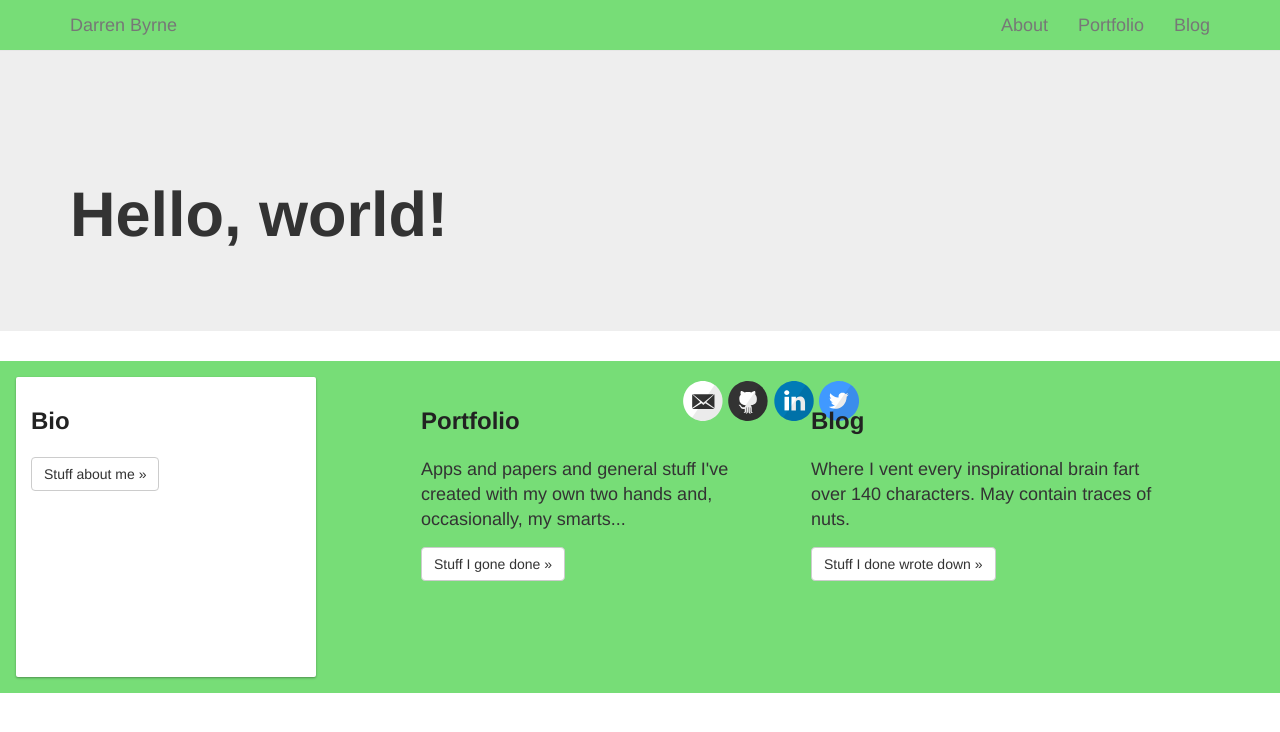
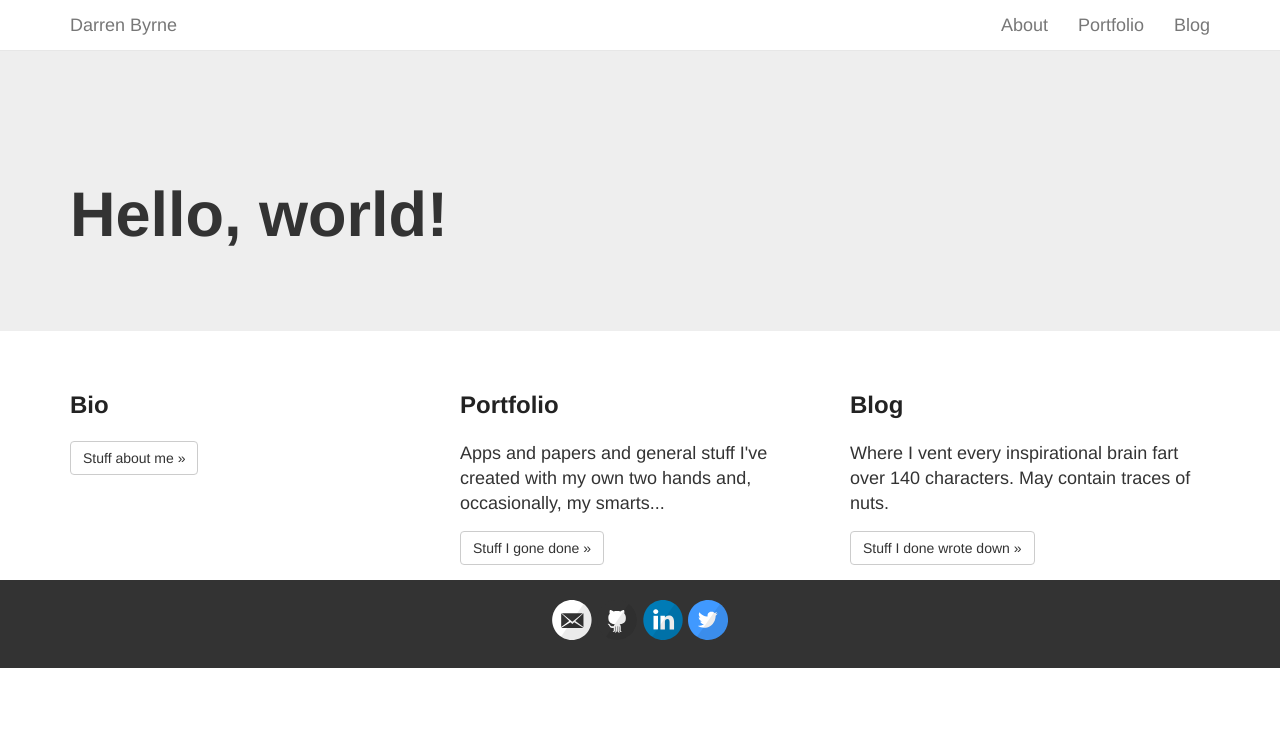
Before and after one commit to Dazby/dazby.github.io, a Jekyll site: the page built from index.html, in a window 1280 px wide. Shown: the top 732 px of the page. Built offline with Jekyll 4.4.1, drawn with Linux system fonts in a browser that asks for light colours; nearby versions of some CDN libraries; Markdown is read by kramdown in place of the engine named in the settings.

Commit message:
layout updates

```diff
--- a/css/style.scss
+++ b/css/style.scss
@@ -191,32 +191,12 @@ img {
 }
 
 .wrapper-footer {
-    background-color: $green;
+    background-color: $darkGray;
 }
 
 footer {
     padding: 20px 0;
     text-align: center;
-}
-
-.card {
-    background: #fff;
-    border-radius: 2px;
-    display: block;
-    float: left;
-    height: 300px;
-    margin: 1rem;
-    position: relative;
-    width: 300px;
-}
-
-.card-1 {
-    box-shadow: 0 1px 3px rgba(0,0,0,0.12), 0 1px 2px rgba(0,0,0,0.24);
-    transition: all 0.2s ease-in-out;
-}
-
-.card-1:hover {
-    box-shadow: 0 10px 20px rgba(0,0,0,0.19), 0 6px 6px rgba(0,0,0,0.23);
 }
 
 
@@ -225,7 +205,7 @@ footer {
 //
 
 .navbar-default {
-    background-color: $green;
+    background-color: $white;
     border-color: #e7e7e7;
 }
 
```
